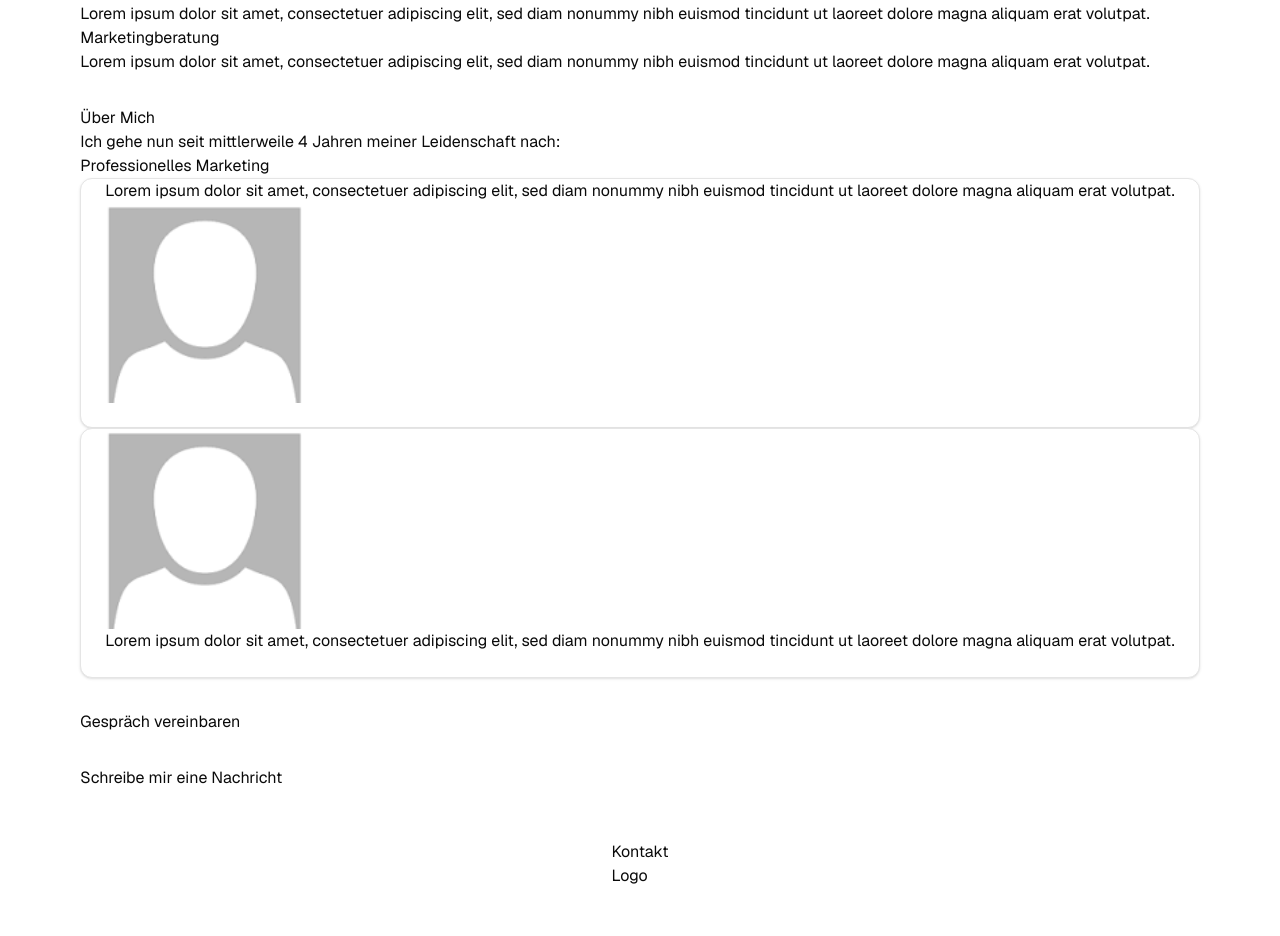
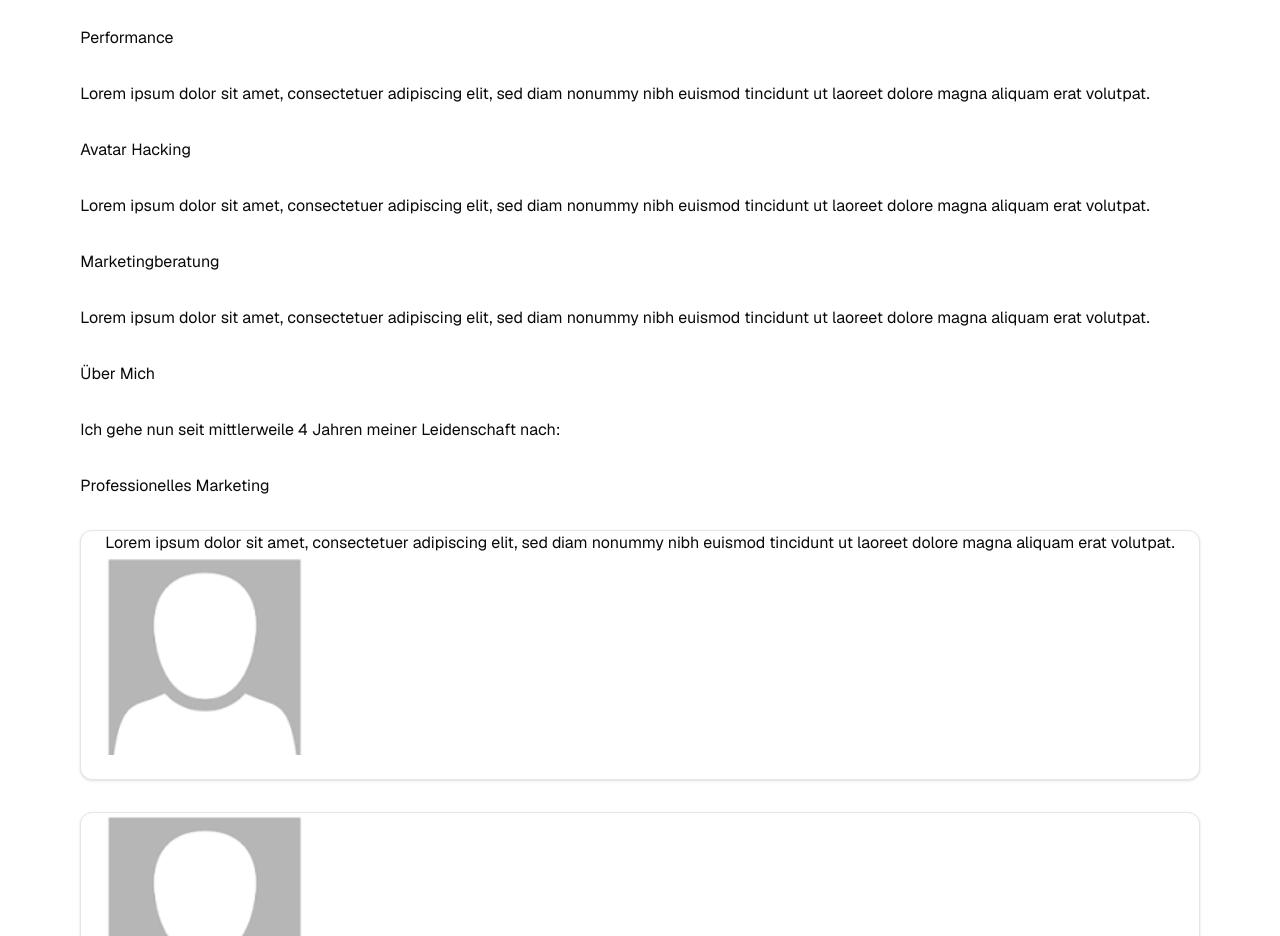
Before and after one commit to NicoGartmann/nago-marketing, a Next.js app: page / in a window 1280 px wide. Shown: the part 536-1472 px from the top of the page. Built offline with nearby package versions, Linux system fonts and the light colour scheme.

Commit message:
fixed ids and added some default styling

```diff
--- a/src/app/Aboutme.tsx
+++ b/src/app/Aboutme.tsx
@@ -7,7 +7,7 @@
     id: string
 }) {
     return (
-        <div>
+        <div className="flex flex-col gap-8 row-start-2 items-center sm:items-start" id={id}>
             <h2>Über Mich</h2>
             <p>Ich gehe nun seit mittlerweile 4 Jahren meiner Leidenschaft nach:</p>
             <p>Professionelles Marketing</p>
--- a/src/app/Book.tsx
+++ b/src/app/Book.tsx
@@ -4,7 +4,7 @@
     id: string
 }) {
     return (
-        <div>
+        <div className="flex flex-col gap-8 row-start-2 items-center sm:items-start" id={id}>
             <h2>Gespräch vereinbaren</h2>
         </div>
     )
--- a/src/app/Contact.tsx
+++ b/src/app/Contact.tsx
@@ -4,7 +4,7 @@
     id: string
 }) {
     return (
-        <div>
+        <div className="flex flex-col gap-8 row-start-2 items-center sm:items-start" id={id}>
             <h2>Schreibe mir eine Nachricht</h2>
         </div>
     )
--- a/src/app/Services.tsx
+++ b/src/app/Services.tsx
@@ -4,7 +4,7 @@
     id: string
 }) {
     return (
-        <div>
+        <div className="flex flex-col gap-8 row-start-2 items-center sm:items-start" id={id}>
             <h2>Services</h2>
 
             <h3>Marketingberatung</h3>
```
Also changed, not shown: src/app/Header.tsx (indentation only).
